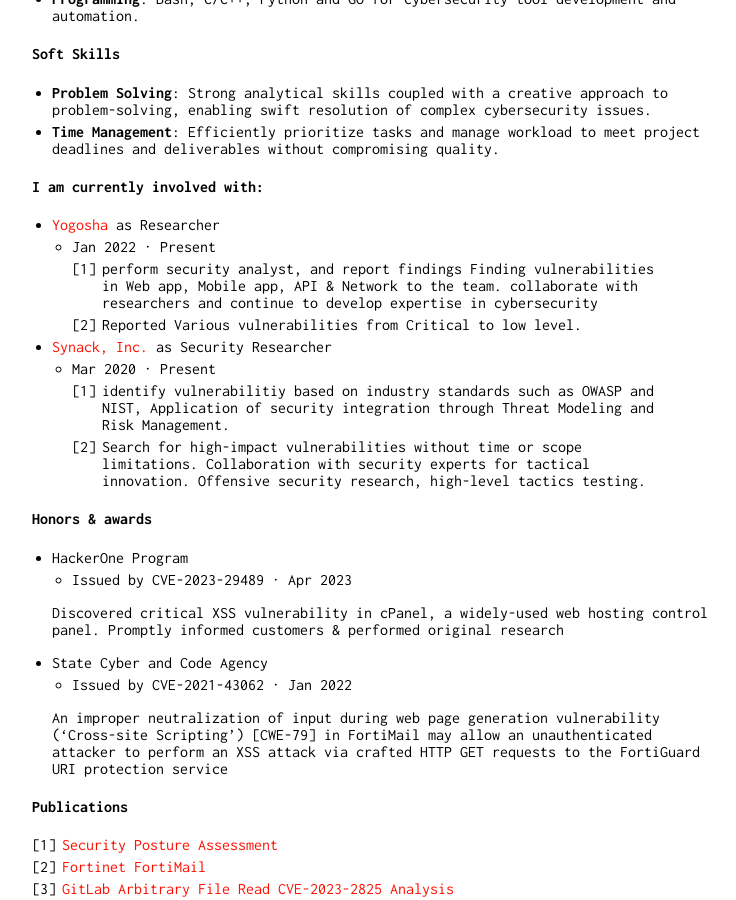
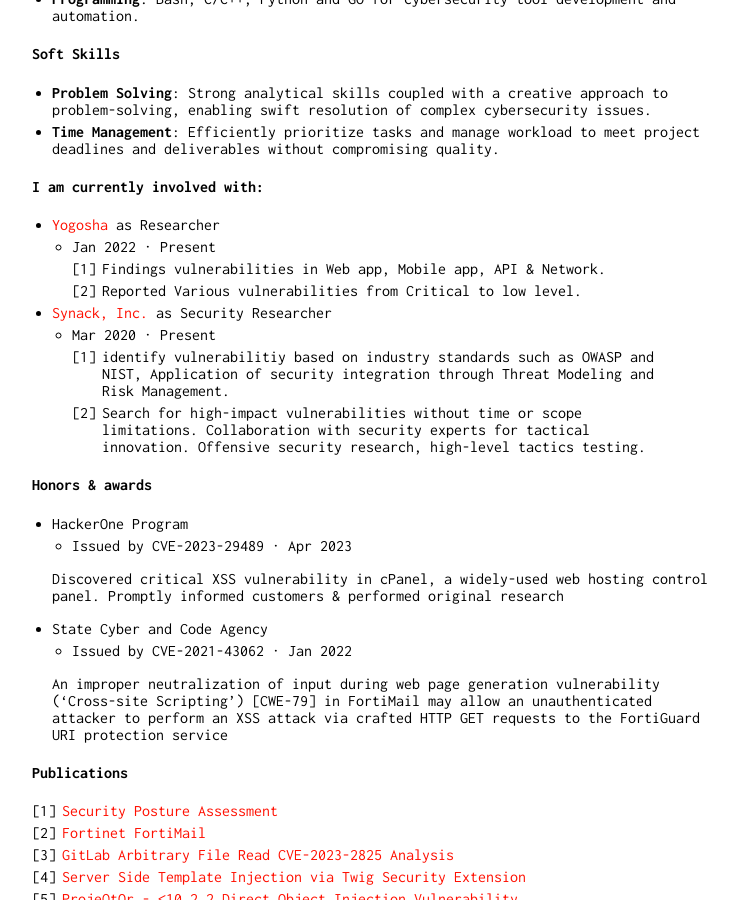
Before and after one commit to z0rs/me, a Jekyll site: the page built from index.md, in a window 1280 px wide and 900 px high, scrolled down 433 px. Shown: the whole window, without its empty margins (258-994 px from the left). Built offline with Jekyll 4.4.1, drawn with Linux system fonts in a browser that asks for light colours.

Commit message:
Update index.md

```diff
--- a/index.md
+++ b/index.md
@@ -21,7 +21,7 @@ Capture The Flag challenges and Security vulnerability Research, keeping me up-t
 #### I am currently involved with:
 - [Yogosha](https://www.yogosha.com/) as Researcher
   - Jan 2022 · Present
-   1. perform security analyst, and report findings Finding vulnerabilities in Web app, Mobile app, API & Network to the team. collaborate with researchers and continue to develop expertise in cybersecurity
+   1. Findings vulnerabilities in Web app, Mobile app, API & Network.
    2. Reported Various vulnerabilities from Critical to low level.
 - [Synack, Inc.](https://www.synack.com/red-team/) as Security Researcher
   - Mar 2020 · Present
```
